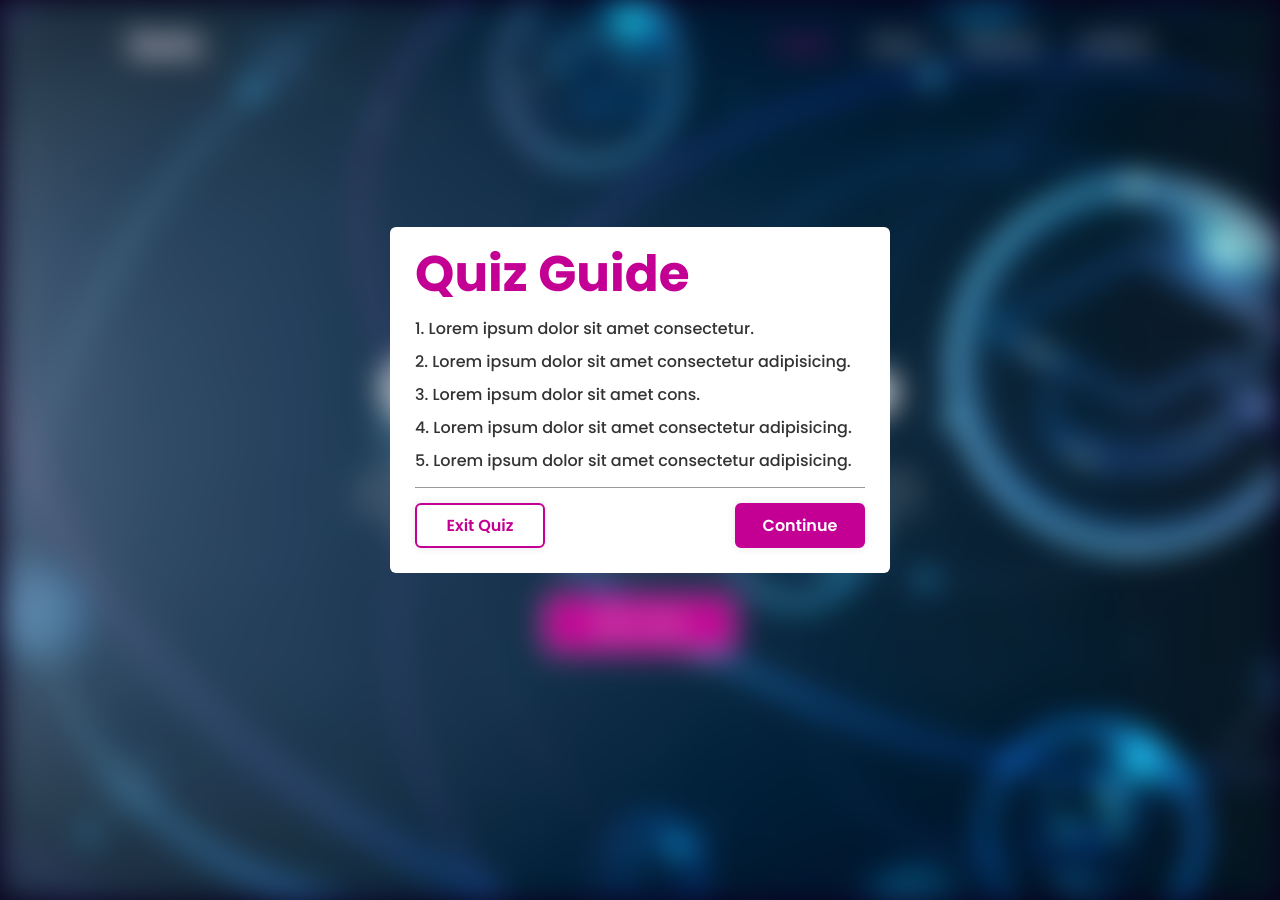
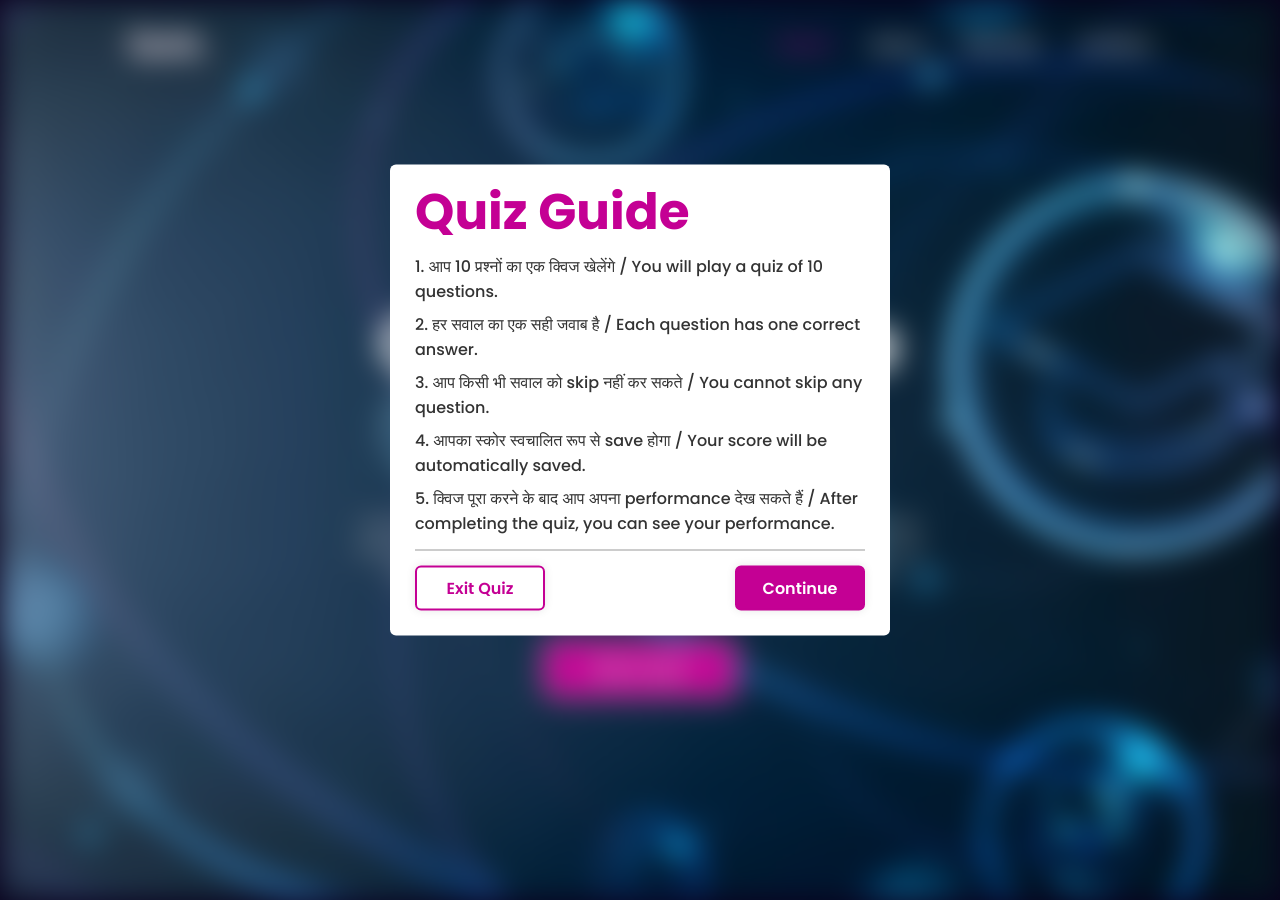
Before and after one commit to Srish-pathak/QuizWeb, a plain HTML site: page index.html in a window 1280 px wide. Both pictures are taken after a click on the button "Start Quiz". Shown: the top 900 px of the page. Drawn offline with Linux system fonts and the light colour scheme.

Commit message:
Update index.html: Add high score display and improve quiz instructions

```diff
--- a/index.html
+++ b/index.html
@@ -26,7 +26,7 @@
           <h1>Codehal Quiz</h1>
           <div class="quiz-header">
             <span>Quiz Website Tutorials</span>
-            <span class="header-score">Score: 0 / 5</span>
+            <span class="header-score">Score: 0 / 10</span>
           </div>
 
           <h2 class="question-text">What does HTML stand for?</h2>
@@ -47,7 +47,7 @@
           </div>
 
           <div class="quiz-footer">
-              <span class="quiz-total">1 of 5 Questions</span>
+              <span class="quiz-total">1 of 10 Questions</span>
                <button class="next-btn">Next</button>
            </div>
 
@@ -57,6 +57,7 @@
     <section class="home">
       <div class="home-content">
         <h1>Quiz Website</h1>
+        <div class="high-score-display">🏆 High Score: 0/10</div>
         <p>Lorem ipsum dolor sit, amet consectetur adipisicing elit. Esse, cumque. Quisquam ipsa alias, et fuga laboriosam
           architecto unde maxime cum voluptates modi id itaque vero necessitatibus laudantium illum assumenda cumque.</p>
         <button class="start-btn">Start Quiz</button>
@@ -67,16 +68,16 @@
 
   <div class="popup-info">
           <h2>Quiz Guide</h2>
-             <span class="info">1. Lorem ipsum dolor sit amet consectetur.</span>
-             <span class="info">2. Lorem ipsum dolor sit amet consectetur adipisicing.</span>
-             <span class="info">3. Lorem ipsum dolor sit amet cons.</span>
-             <span class="info">4. Lorem ipsum dolor sit amet consectetur adipisicing.</span>
-             <span class="info">5. Lorem ipsum dolor sit amet consectetur adipisicing.</span>
+             <span class="info">1. आप 10 प्रश्नों का एक क्विज खेलेंगे / You will play a quiz of 10 questions.</span>
+             <span class="info">2. हर सवाल का एक सही जवाब है / Each question has one correct answer.</span>
+             <span class="info">3. आप किसी भी सवाल को skip नहीं कर सकते / You cannot skip any question.</span>
+             <span class="info">4. आपका स्कोर स्वचालित रूप से save होगा / Your score will be automatically saved.</span>
+             <span class="info">5. क्विज पूरा करने के बाद आप अपना performance देख सकते हैं / After completing the quiz, you can see your performance.</span>
              <div class="btn-group">
-                 <button class="info-btn exit-btn">Exit Quiz</button>
-                 <a href="#" class="info-btn continue-btn">Continue</a>
-              </div>
-  </div>
+                  <button class="info-btn exit-btn">Exit Quiz</button>
+                  <a href="#" class="info-btn continue-btn">Continue</a>
+               </div>
+   </div>
 
   <script src="questions.js"></script>
   <script src="script.js"></script>
```
